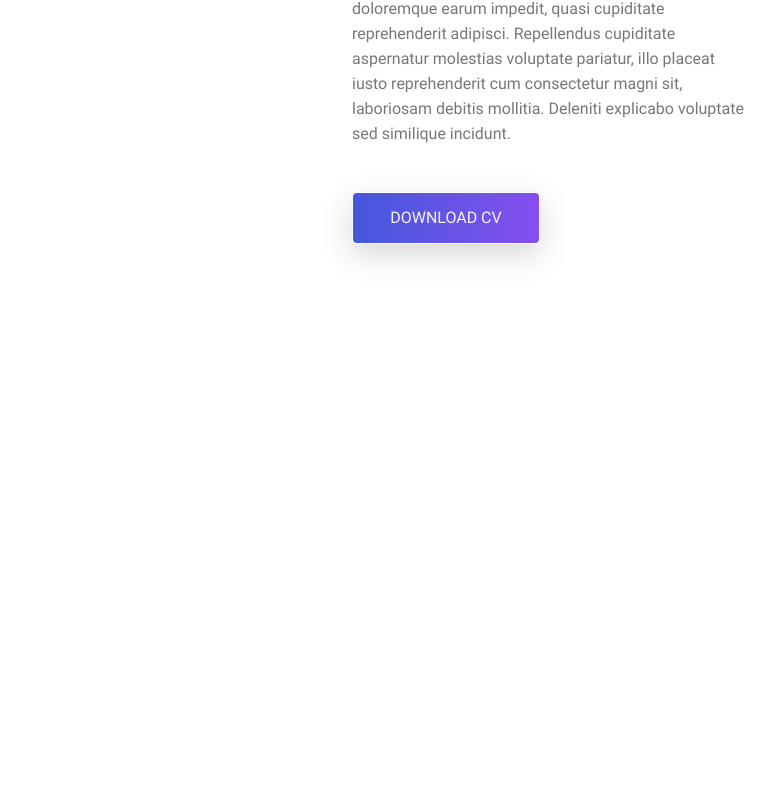
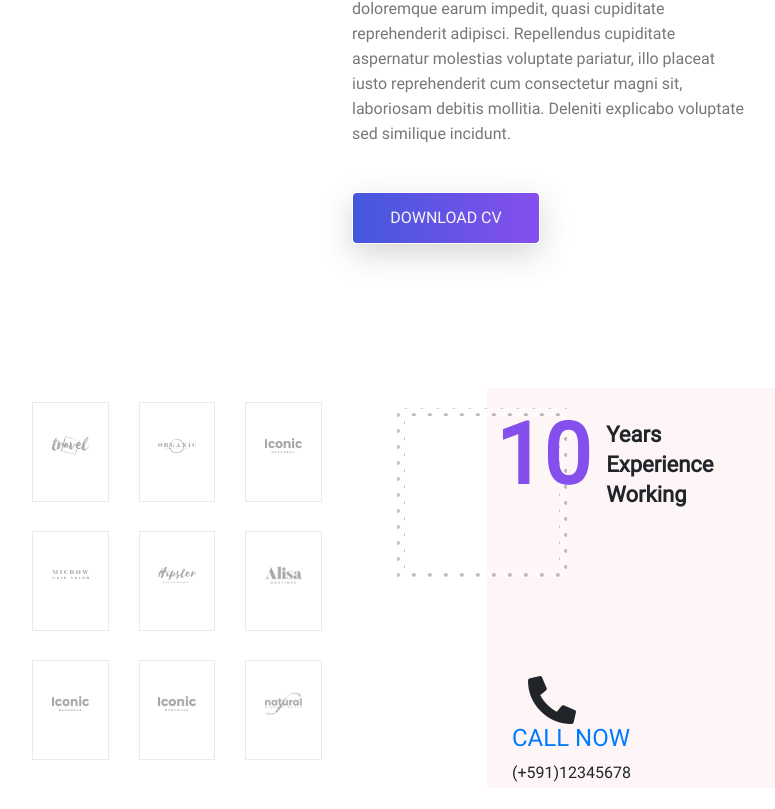
Before and after one commit to CristhianCoaquira/CristhianCoaquira.github.io, a plain HTML site: page index.html in a window 1280 px wide. Shown: the part 1493-2302 px from the top of the page, without its empty margins (303-1078 px from the left). Before the commit the page ends 1865 px from the top, so only its background shows below. Drawn offline with Linux system fonts and the light colour scheme.

Commit message:
Implementing Brand Area

```diff
--- a/css/partials/global.css
+++ b/css/partials/global.css
@@ -4,7 +4,9 @@
   font: normal bold 50px/72px var(--roboto);
 }
 
-
+.font-roboto {
+  font-family: var(--roboto);
+}
 
 /* Buttons */
 .button {
@@ -54,7 +56,7 @@
   background-clip: padding-box;
 }
 
-/* Paragraph */
+/* Paragraphs */
 .para {
   color: var(--text-color);
   font: normal 500 16px/25px var(--roboto);
--- a/css/style.css
+++ b/css/style.css
@@ -78,3 +78,75 @@
   padding: .4rem 0;
 }
 /* End About Area */
+/* Start Brand Area */
+.site-main .brand-area {
+  padding: 1rem 20rem;
+  margin-bottom: 4rem;
+}
+
+.site-main .brand-area .brands .col-lg-4 {
+  display: flex;
+  justify-content: center;
+}
+
+.site-main .brand-area .brands .col-lg-4 > .single-brand {
+  border: 1px solid var(--border-color);
+  text-align: center;
+  padding: 1.8rem 0;
+  margin: .9rem 0;
+  width: 180px;
+  height: 100px;
+  cursor: pointer;
+  transition: transform 0.4s ease;
+}
+
+.site-main .brand-area .brands .col-lg-4 > .single-brand > img {
+  width: 50%;
+}
+
+.site-main .brand-area .brands .col-lg-4 > .single-brand:hover {
+  box-shadow: var(--box-shadow);
+  transform: scale(1.1);
+}
+
+.site-main .brand-area .brands .col-lg-4 > .single-brand:hover > img {
+  filter: brightness(0.15);
+}
+
+.site-main .brand-area .experience-area span {
+  display: block;
+}
+
+.site-main .brand-area .experience-area .years-area {
+  background: url(./../img/client-info-bg.png) no-repeat 45px 20px;
+  padding: 2rem 0;
+  width: 40rem;
+  height: 18rem;
+  padding-left: 8rem;
+  position: relative;
+}
+
+.site-main .brand-area .experience-area .bg-panel {
+  position: absolute;
+  left: -190px;
+  top: 0;
+  background-color: #e029290a;
+  width: 400px;
+  height: 400px;
+  margin-left: 340px;
+  z-index: -1;
+}
+
+.site-main .brand-area .experience-area .years-area .years {
+  font: normal bold 84px/40px var(--roboto);
+  color: var(--second-color);
+}
+
+.site-main .brand-area .experience-area .years-area h2 > span {
+  font: normal 600 22px/30px var(--roboto);
+}
+
+.site-main .brand-area .experience-area .call-area {
+  padding-left: 10rem;
+}
+/* End Brand Area */
--- a/index.html
+++ b/index.html
@@ -111,7 +111,84 @@
         </div>
       </div>
     </section>
-    <!-- Start About Area -->
+    <!-- End About Area -->
+    <!-- Start Brand Area -->
+    <section class="brand-area">
+      <div class="container-fluid">
+        <div class="row">
+          <div class="col-xl-6 col-lg-12 col-md-12">
+            <div class="row brands">
+              <div class="col-lg-4 col-md-6 col-sm-6">
+                <div class="single-brand">
+                  <img src="./img/brands/logo1.png" alt="Brand 1">
+                </div>
+              </div>
+              <div class="col-lg-4 col-md-6 col-sm-6">
+                <div class="single-brand">
+                  <img src="./img/brands/logo2.png" alt="Brand 2">
+                </div>
+              </div>
+              <div class="col-lg-4 col-md-6 col-sm-6">
+                <div class="single-brand">
+                  <img src="./img/brands/logo3.png" alt="Brand 3">
+                </div>
+              </div>
+              <div class="col-lg-4 col-md-6 col-sm-6">
+                <div class="single-brand">
+                  <img src="./img/brands/logo4.png" alt="Brand 4">
+                </div>
+              </div>
+              <div class="col-lg-4 col-md-6 col-sm-6">
+                <div class="single-brand">
+                  <img src="./img/brands/logo5.png" alt="Brand 5">
+                </div>
+              </div>
+              <div class="col-lg-4 col-md-6 col-sm-6">
+                <div class="single-brand">
+                  <img src="./img/brands/logo6.png" alt="Brand 6">
+                </div>
+              </div>
+              <div class="col-lg-4 col-md-6 col-sm-6">
+                <div class="single-brand">
+                  <img src="./img/brands/logo7.png" alt="Brand 7">
+                </div>
+              </div>
+              <div class="col-lg-4 col-md-6 col-sm-6">
+                <div class="single-brand">
+                  <img src="./img/brands/logo8.png" alt="Brand 8">
+                </div>
+              </div>
+              <div class="col-lg-4 col-md-6 col-sm-6">
+                <div class="single-brand">
+                  <img src="./img/brands/logo9.png" alt="Brand 9">
+                </div>
+              </div>
+            </div>
+          </div>
+          <div class="col-xl-6 col-lg-12 col-md-12">
+            <div class="experience-area">
+              <div class="d-flex flex-row years-area">
+                <h2 class="p-3 years">10</h2>
+                <h2>
+                  <span>Years</span>
+                  <span>Experience</span>
+                  <span>Working</span>
+                </h2>
+              </div>
+              <div class="d-flex flex-row flex-wrap call-area">
+                <span><i class="fas fa-phone-alt fa-3x px-3"></i></span>
+                <div class="call-now">
+                  <a href="#" class="h4 font-roboto">CALL NOW</a>
+                  <span class="font-roboto py-2">(+591)12345678</span>
+                </div>
+              </div>
+              <div class="bg-panel"></div>
+            </div>
+          </div>
+        </div>
+      </div>
+    </section>
+    <!-- End Brand Area -->
   </main>
   <!-- End Main Area -->
   <!-- Jquery js file -->
```
